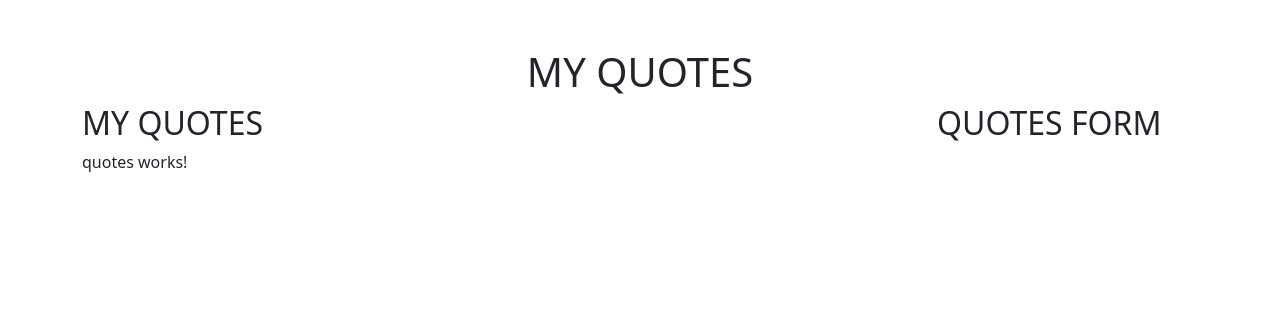
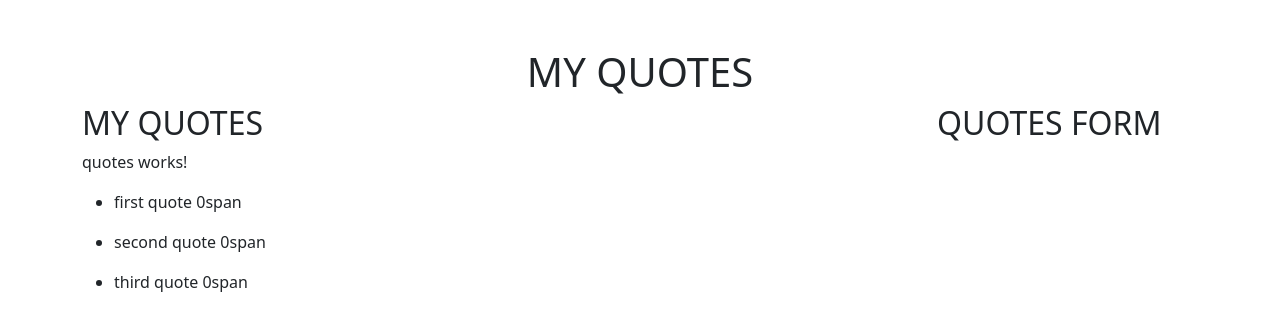
Before and after one commit to maureen-james/Quotes, an Angular app: page / in a window 1280 px wide. Shown: the top 330 px of the page. Built offline with nearby package versions, Linux system fonts and the light colour scheme.

Commit message:
add upvotes

```diff
--- a/src/app/quotes/quotes.component.html
+++ b/src/app/quotes/quotes.component.html
@@ -1 +1,5 @@
 <p>quotes works!</p>
+<ul *ngFor ='let quote of quotes'>
+    <li>{{ quote.quote}} <span class="">{{ quote.upvotes}}</span>span</li>
+
+</ul>
```
